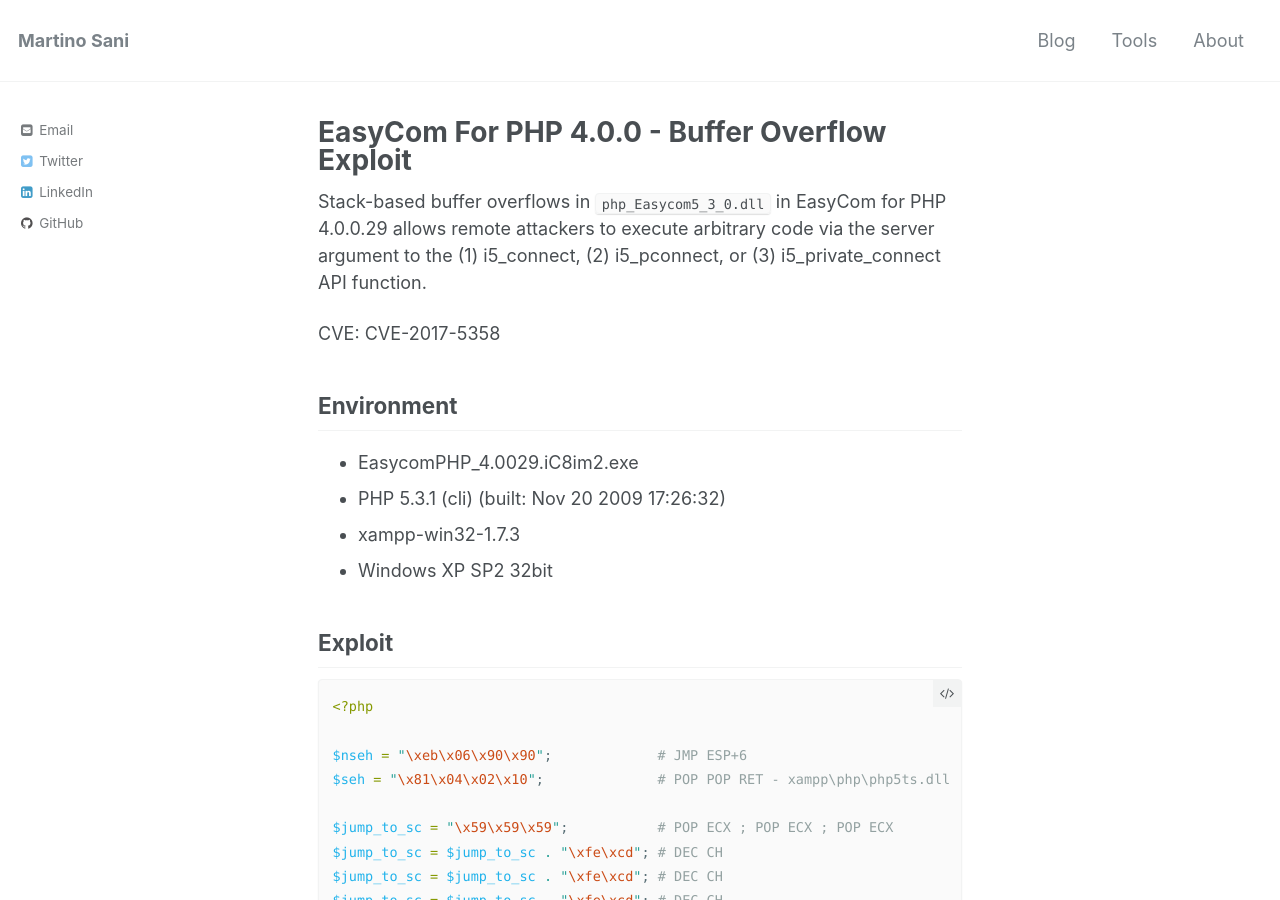
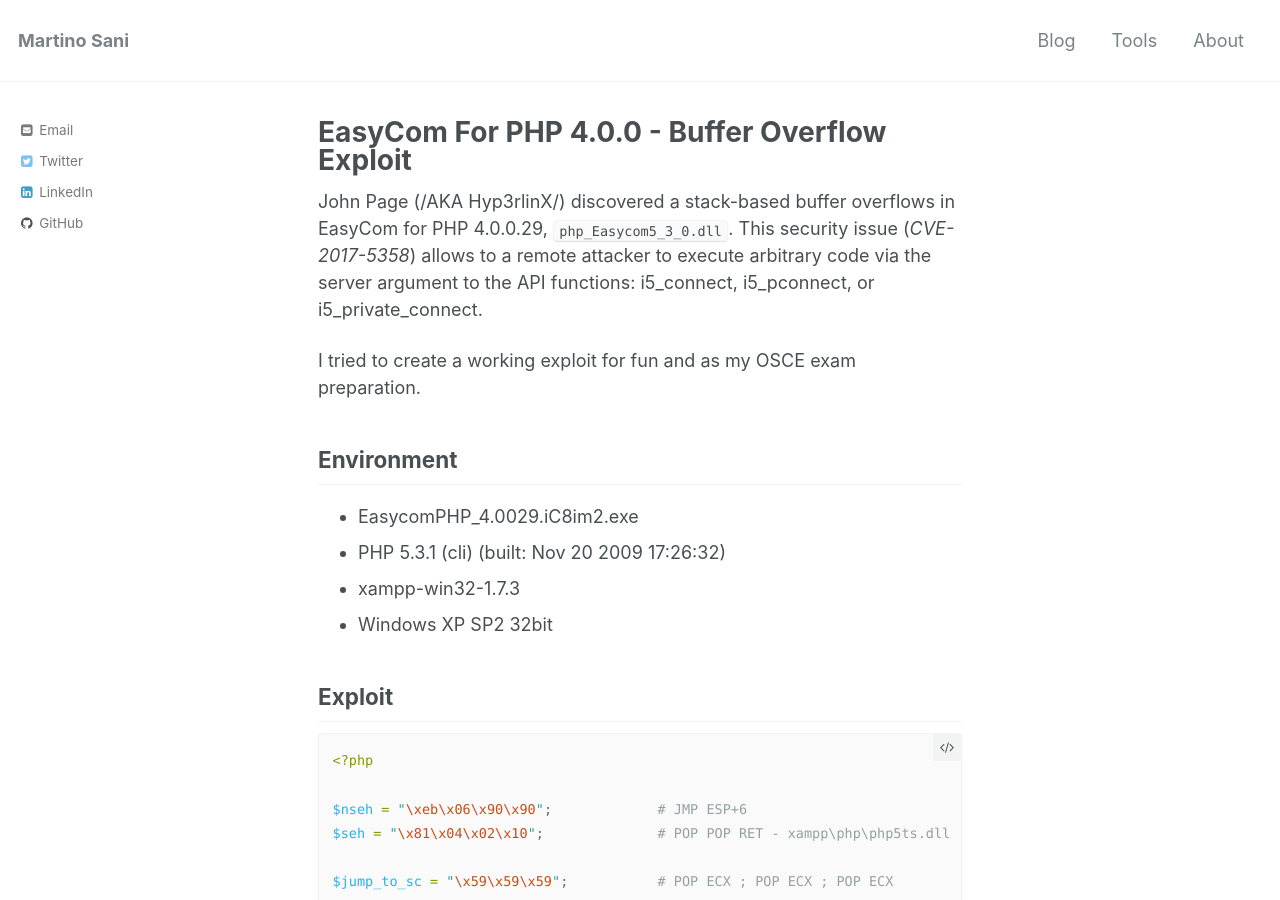
Before and after one commit to ilsani/ilsani.github.io, a Jekyll site: the page built from _posts/2017-11-18-easycomforphp4.0.0-cve20175358.md, in a window 1280 px wide and 900 px high. Built offline with Jekyll 4.4.1, drawn with Linux system fonts in a browser that asks for light colours.

Commit message:
2017-11-18-easycomforphp4.0.0-cve20175358

```diff
--- a/_posts/2017-11-18-easycomforphp4.0.0-cve20175358.md
+++ b/_posts/2017-11-18-easycomforphp4.0.0-cve20175358.md
@@ -4,9 +4,9 @@
 preview: "Stack-based buffer overflows in php_Easycom5_3_0.dll in EasyCom for PHP 4.0.0.29 allows remote attackers to execute arbitrary code via the server argument to the (1) i5_connect, (2) i5_pconnect, or (3) i5_private_connect API function."
 ---
 
-Stack-based buffer overflows in `php_Easycom5_3_0.dll` in EasyCom for PHP 4.0.0.29 allows remote attackers to execute arbitrary code via the server argument to the (1) i5_connect, (2) i5_pconnect, or (3) i5_private_connect API function.
+John Page (/AKA Hyp3rlinX/) discovered a stack-based buffer overflows in EasyCom for PHP 4.0.0.29, `php_Easycom5_3_0.dll`. This security issue (*CVE-2017-5358*) allows to a remote attacker to execute arbitrary code via the server argument to the API functions: i5_connect, i5_pconnect, or i5_private_connect.
 
-CVE: CVE-2017-5358
+I tried to create a working exploit for fun and as my OSCE exam preparation.
 
 ## Environment
 * EasycomPHP_4.0029.iC8im2.exe
```
